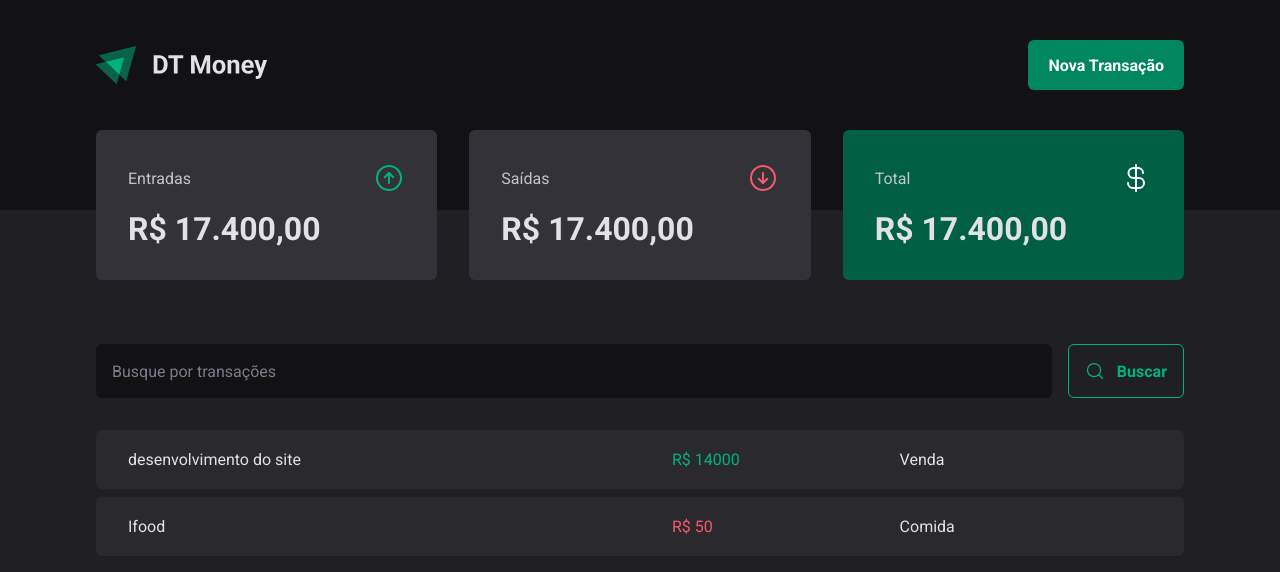
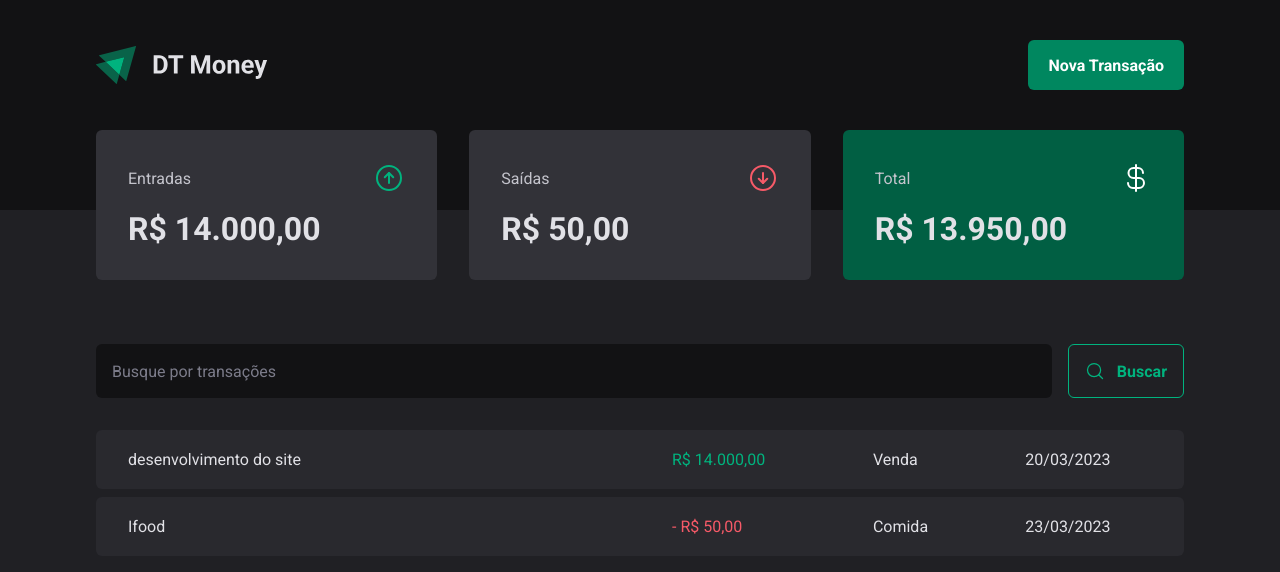
Before and after one commit to Augustotgomes/DT-Money, a React (Vite) app: page / in a window 1280 px wide. Shown: the top 572 px of the page. Built offline with nearby package versions, Linux system fonts and the light colour scheme; data requests are answered from the project's data file.

Commit message:
calculando resumo das transações, formatando valores e criando hook de resumo

```diff
--- a/server.json
+++ b/server.json
@@ -6,7 +6,7 @@
       "type": "income",
       "category": "Venda",
       "price": 14000,
-      "cratedAt": "2023-03-22T18:30:46.660Z"
+      "createdAt": "2023-03-20T21:08:24.497Z"
     },
     {
       "id": 2,
@@ -14,7 +14,7 @@
       "type": "outcome",
       "category": "Comida",
       "price": 50,
-      "cratedAt": "2023-03-22T18:25:46.660Z"
+      "createdAt": "2023-03-23T21:08:24.497Z"
     }
   ]
 }
--- a/src/components/Summary/index.tsx
+++ b/src/components/Summary/index.tsx
@@ -1,10 +1,12 @@
 import { ArrowCircleDown, ArrowCircleUp, CurrencyDollar } from 'phosphor-react';
 import { useContext } from 'react';
 import { TransactionsContext } from '../../contexts/TransactionsContext';
+import { useSummary } from '../../hhooks/useSummary';
+import { priceFormatter } from '../../utils/formatter';
 import { SummaryCard, SummaryContainer } from './styles';
 
 export function Summary() {
-  const { transactions } = useContext(TransactionsContext);
+  const summary = useSummary();
 
   return (
     <SummaryContainer>
@@ -14,7 +16,7 @@
           <ArrowCircleUp size={32} color="#00b37e" />
         </header>
 
-        <strong>R$ 17.400,00</strong>
+        <strong>{ priceFormatter.format(summary.income) }</strong>
       </SummaryCard>
 
       <SummaryCard>
@@ -23,7 +25,7 @@
           <ArrowCircleDown size={32} color="#f75a68" />
         </header>
 
-        <strong>R$ 17.400,00</strong>
+        <strong>{ priceFormatter.format(summary.outcome) }</strong>
       </SummaryCard>
 
       <SummaryCard variant='green'>
@@ -32,7 +34,7 @@
           <CurrencyDollar size={32} color="#FFF" />
         </header>
 
-        <strong>R$ 17.400,00</strong>
+        <strong>{ priceFormatter.format(summary.total) }</strong>
       </SummaryCard>
     </SummaryContainer>
   )
--- /dev/null
+++ b/src/hhooks/useSummary.ts
@@ -0,0 +1,26 @@
+import { useContext } from 'react';
+import { TransactionsContext } from '../contexts/TransactionsContext';
+
+export function useSummary() {
+  const { transactions } = useContext(TransactionsContext);
+
+  const summary = transactions.reduce(
+    (acc, transaction) => {
+      if(transaction.type === 'income'){
+        acc.income += transaction.price;
+        acc.total += transaction.price;
+      } else {
+        acc.outcome += transaction.price;
+        acc.total -= transaction.price;
+      }
+      return acc
+    },
+    {
+      income: 0,
+      outcome:0,
+      total:0
+    }
+  )
+
+  return summary;
+}
--- a/src/pages/Transactions/index.tsx
+++ b/src/pages/Transactions/index.tsx
@@ -3,6 +3,7 @@
 import { SearchForm } from '../../components/SearchForm';
 import { Summary } from '../../components/Summary';
 import { TransactionsContext } from '../../contexts/TransactionsContext';
+import { dateFormatter, priceFormatter } from '../../utils/formatter';
 import { PriceHighLight, TransactionsContainer, TransactionsTable } from './styles';
 
 interface Transaction {
@@ -27,16 +28,18 @@
         <TransactionsTable>
           <tbody>
             {transactions.map( transaction => {
+
               return (
                 <tr key={transaction.id}>
                   <td width="50%">{transaction.description}</td>
                   <td>
                     <PriceHighLight variant={transaction.type}>
-                      R$ {transaction.price}
+                      {transaction.type === 'outcome' && `- `}
+                      {priceFormatter.format(transaction.price)}
                     </PriceHighLight>
                   </td>
                   <td>{transaction.category}</td>
-                  <td>{transaction.createdAt}</td>
+                  <td>{dateFormatter.format(new Date(transaction.createdAt)) }</td>
                </tr>
               )
             })
--- /dev/null
+++ b/src/utils/formatter.ts
@@ -0,0 +1,6 @@
+export const dateFormatter = new Intl.DateTimeFormat('pt-BR');
+
+export const priceFormatter = new Intl.NumberFormat('pt-BR', {
+  style: 'currency',
+  currency: 'BRL'
+});
```
